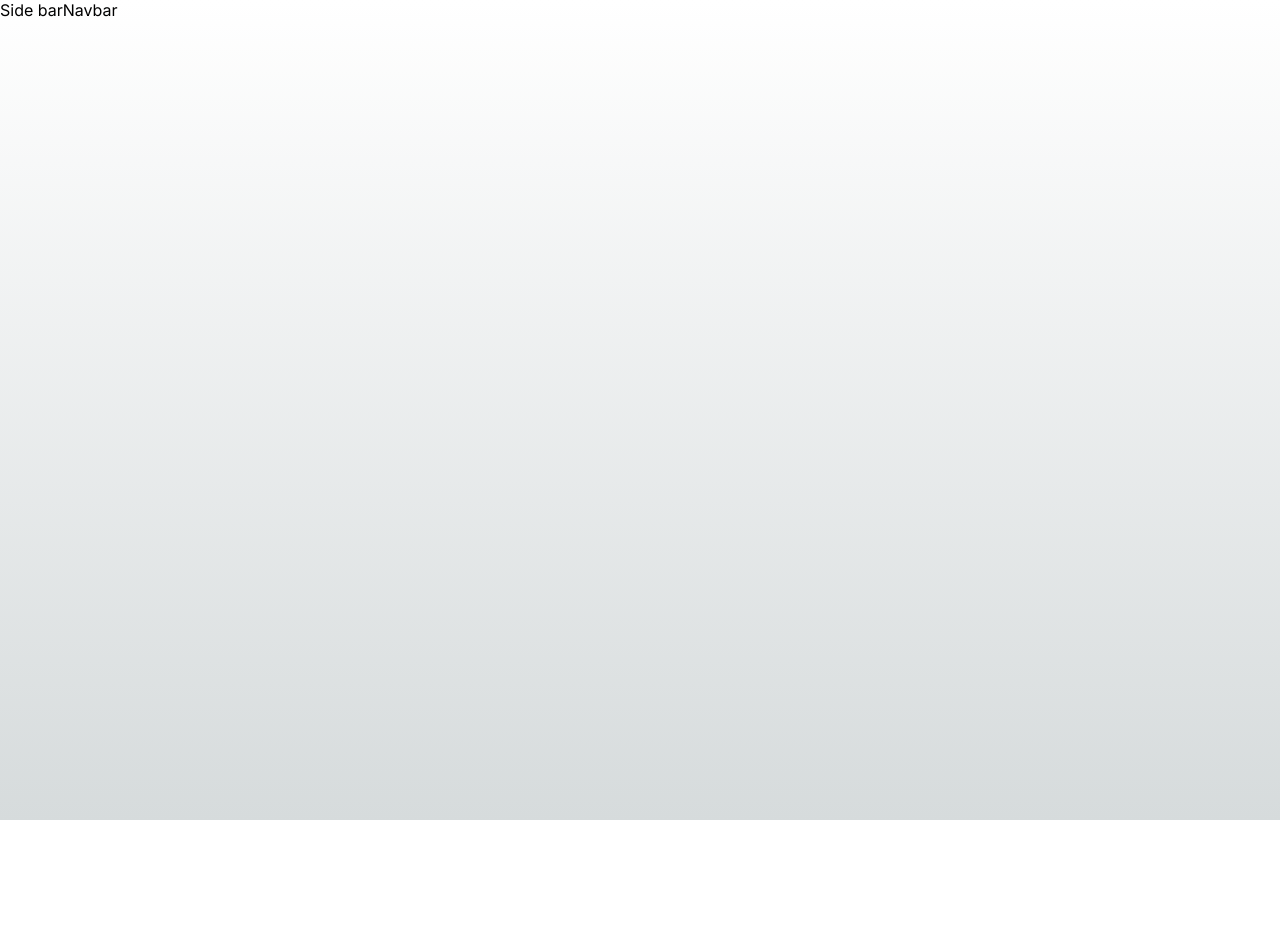
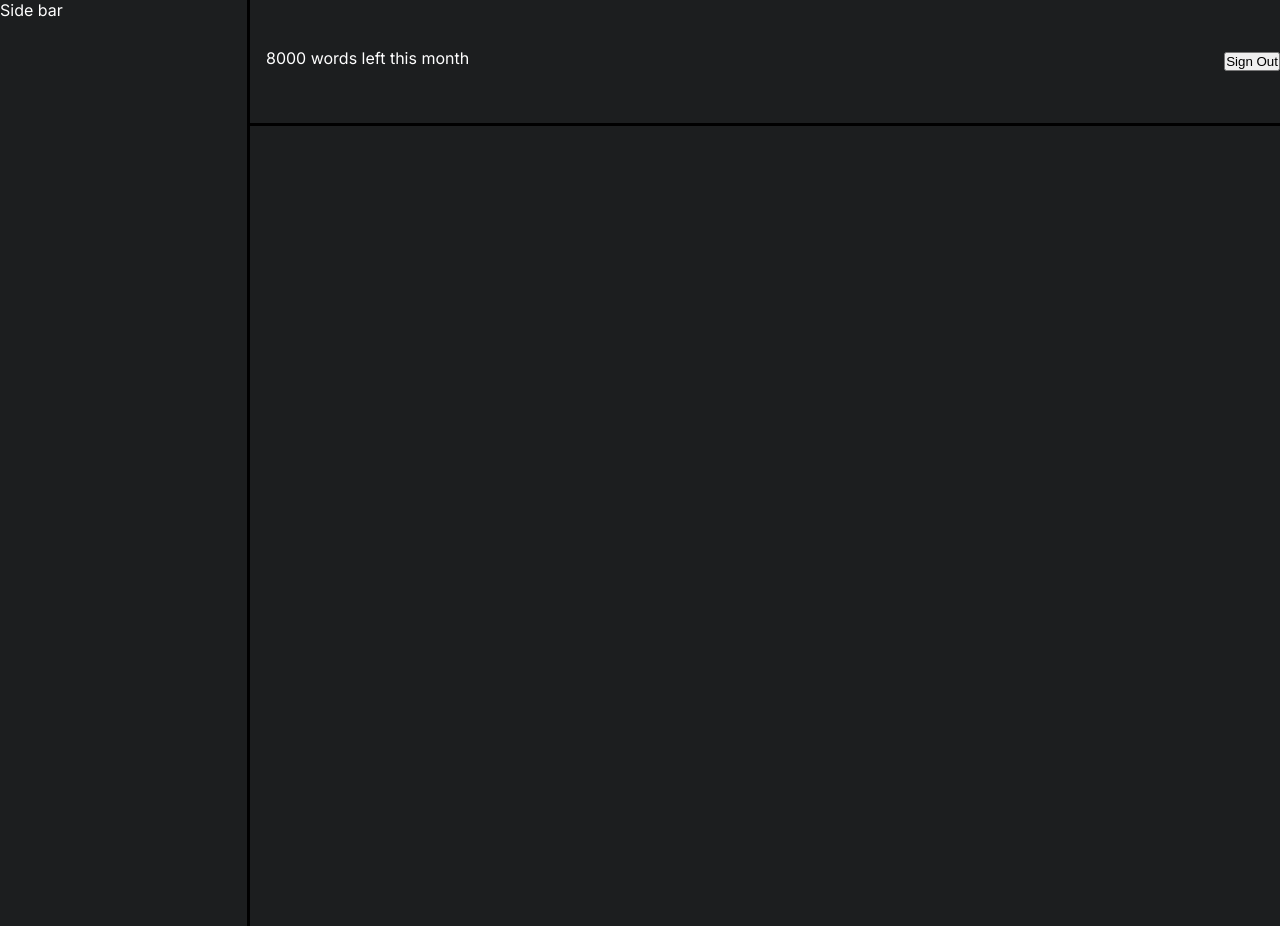
Before and after one commit to youhanasheriff/chatiko_ai_assistant_web, a Next.js app: page / in a window 1280 px wide. Before the commit the page ends 820 px from the top, so only its background shows below. Built offline with nearby package versions, Linux system fonts and the light colour scheme; no server answers; sample sign-in values are in the browser's storage.

Commit message:
Added side bar and nav bar layout

```diff
--- a/src/app/layout.tsx
+++ b/src/app/layout.tsx
@@ -8,6 +8,7 @@ const inter = Inter({ subsets: ['latin'] });
 import components from '@/components/components';
 
 import '@/styles/globals.scss';
+import { getServerSession } from 'next-auth';
 
 export const metadata: Metadata = {
   title: 'Chatiko AI - Your virtual companion | Home',
@@ -21,16 +22,28 @@ export default async function RootLayout({
 }: {
   children: React.ReactNode;
 }) {
-  return (
-    <html lang="en">
-      <body className={inter.className}>
-        <aside>Side bar</aside>
+  const session = await getServerSession();
 
-        <main>
+  let child = null;
+
+  if (!session || !session.user) {
+    child = children;
+  } else {
+    child = (
+      <>
+        <aside data-authentication="true">Side bar</aside>
+
+        <main data-authentication="true">
           <Navbar />
           {children}
         </main>
-      </body>
+      </>
+    );
+  }
+
+  return (
+    <html lang="en">
+      <body className={inter.className}>{child}</body>
     </html>
   );
 }
--- a/src/components/Navbar/index.tsx
+++ /dev/null
@@ -1,7 +0,0 @@
-import React from 'react';
-
-const Navbar = () => {
-  return <nav>Navbar</nav>;
-};
-
-export default Navbar;
--- /dev/null
+++ b/src/components/WordsLeftBar/index.tsx
@@ -0,0 +1,16 @@
+import React from 'react';
+
+import style from './style.module.scss';
+
+const WordsLeftBar = () => {
+  return (
+    <div className={style.bg}>
+      <p>8000 words left this month</p>
+      <div className={style.progress_bar}>
+        <div />
+      </div>
+    </div>
+  );
+};
+
+export default WordsLeftBar;
--- /dev/null
+++ b/src/components/WordsLeftBar/style.module.scss
@@ -0,0 +1,13 @@
+.bg {
+  margin-left: 16px;
+
+  .progress_bar {
+    height: 8px;
+    width: 163px;
+
+    & div {
+      background-color: var(--dark-dark-accent);
+      border-radius: 5px;
+    }
+  }
+}
--- a/src/components/components.ts
+++ b/src/components/components.ts
@@ -1,7 +1,7 @@
 import WelcomeTitle from './WelcomeTitle';
 import TextInputField from './forms/TextInputField';
 import Button from './forms/Button';
-import Navbar from './Navbar';
+import Navbar from './layouts/Navbar';
 
 export default {
   Texts: {
--- /dev/null
+++ b/src/components/layouts/Navbar/index.tsx
@@ -0,0 +1,20 @@
+'use client';
+
+import React from 'react';
+
+import { signOut } from 'next-auth/react';
+
+import WordsLeftBar from '@/components/WordsLeftBar';
+
+import style from './style.module.scss';
+
+const Navbar = () => {
+  return (
+    <nav className={style.nav}>
+      <WordsLeftBar />
+      <button onClick={(e) => signOut()}> Sign Out </button>
+    </nav>
+  );
+};
+
+export default Navbar;
--- /dev/null
+++ b/src/components/layouts/Navbar/style.module.scss
@@ -0,0 +1,12 @@
+.nav {
+  width: 100%;
+  height: 126px;
+
+  background-color: var(--background-hex);
+
+  display: flex;
+  justify-content: space-between;
+  align-items: center;
+
+  border-bottom: 3px solid black;
+}
--- a/src/styles/globals.scss
+++ b/src/styles/globals.scss
@@ -5,19 +5,18 @@
     'Roboto Mono', 'Oxygen Mono', 'Ubuntu Monospace', 'Source Code Pro',
     'Fira Mono', 'Droid Sans Mono', 'Courier New', monospace;
 
-  --foreground-hex: #000000;
-  --background-start-hex: #d6dbdc;
-  --background-end-hex: #ffffff;
+  --foreground-hex: #ffffff;
+  --background-start-hex: #1c1e1f;
+  --background-end-hex: #1c1e1f;
+  --background-hex: #1c1e1f;
 
-  --primary-glow: conic-gradient(
-    from 180deg at 50% 50%,
-    #16abff33 0deg,
-    #0885ff33 55deg,
-    #54d6ff33 120deg,
-    #0071ff33 160deg,
-    transparent 360deg
+  --primary-glow: radial-gradient(#0141ff66, #0141ff00);
+  --secondary-glow: linear-gradient(
+    to bottom right,
+    #0141ff00,
+    #0141ff00,
+    #0141ff4d
   );
-  --secondary-glow: radial-gradient(#ffffff, #ffffff00);
 
   --tile-start-hex: #eff5f9;
   --tile-end-hex: #e4e8e9;
@@ -35,13 +34,11 @@
   --callout-border-hex: #acafb0;
   --card-hex: #b4b9bc;
   --card-border-hex: #838687;
-}
 
-@media (prefers-color-scheme: dark) {
-  :root {
   --foreground-hex: #ffffff;
-    --background-start-hex: #000000;
-    --background-end-hex: #000000;
+  --background-start-hex: #1c1e1f;
+  --background-end-hex: #1c1e1f;
+  --background-hex: #1c1e1f;
 
   --primary-glow: radial-gradient(#0141ff66, #0141ff00);
   --secondary-glow: linear-gradient(
@@ -67,7 +64,21 @@
   --callout-border-hex: #6c6c6c;
   --card-hex: #646464;
   --card-border-hex: #c8c8c8;
-  }
+
+  --accent-100: #7feaf0;
+  --accent-40: #7feaf066;
+  --accent-80: #7feaf0cc;
+  --bg-dark: #121212;
+  --collection-1-color: #ffffff;
+  --collection-1-SUCCESS: #4bb543;
+  --dark-accent: #4a7577;
+  --dark-dark-accent: #061d1e;
+  --gray-0: #272727;
+  --gray-80: #4f4f4fcc;
+  --white-100: #ffffff;
+  --white-40: #ffffff66;
+  --white-60: #ffffff99;
+  --white-80: #ffffffcc;
 }
 
 * {
@@ -78,10 +89,21 @@
 
 html,
 body {
-  max-width: 100vw;
+  width: 100vw;
   overflow-x: hidden;
 
   display: flex;
+
+  & > aside[data-authentication='true'] {
+    min-width: 250px;
+    max-width: 350px;
+    margin: 0 auto;
+    border-right: 3px solid black;
+  }
+
+  & > main[data-authentication='true'] {
+    width: 100%;
+  }
 }
 
 body {
```
Lines whose indentation alone changed are shown as unchanged.
